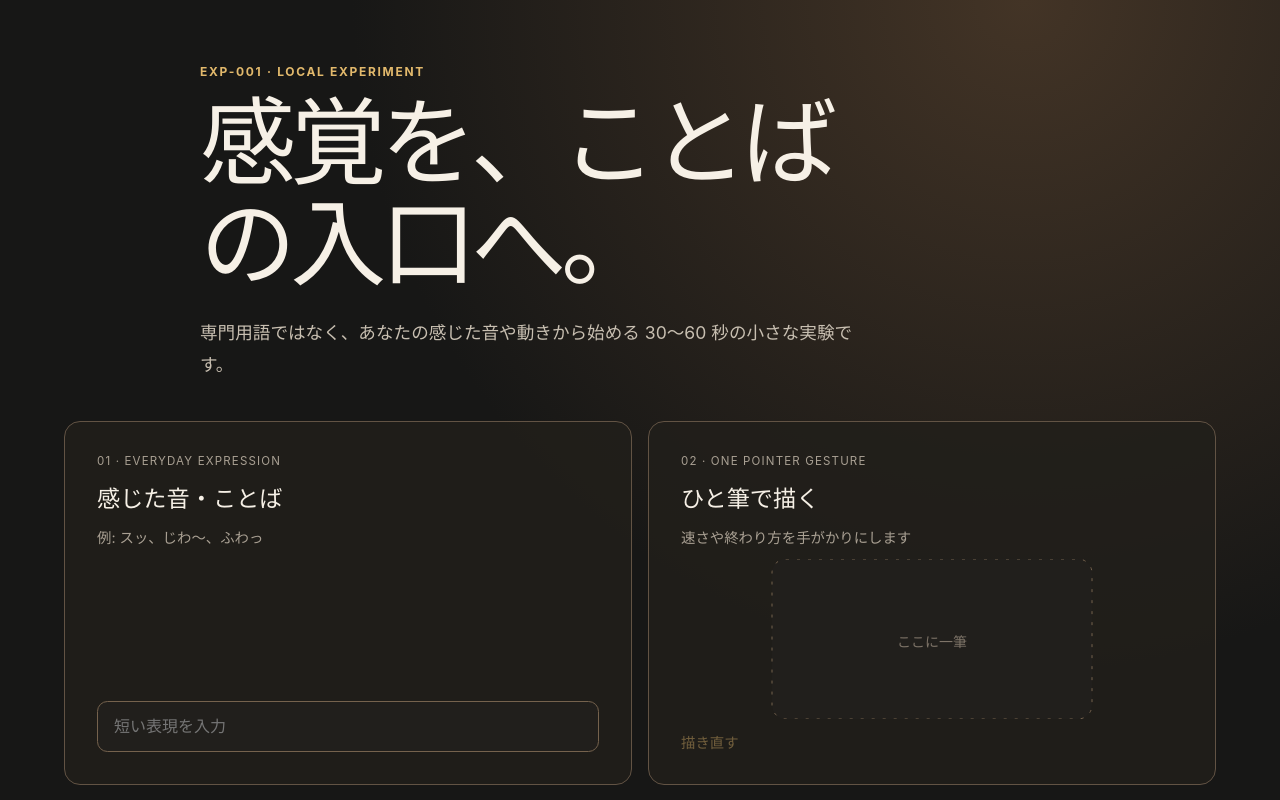
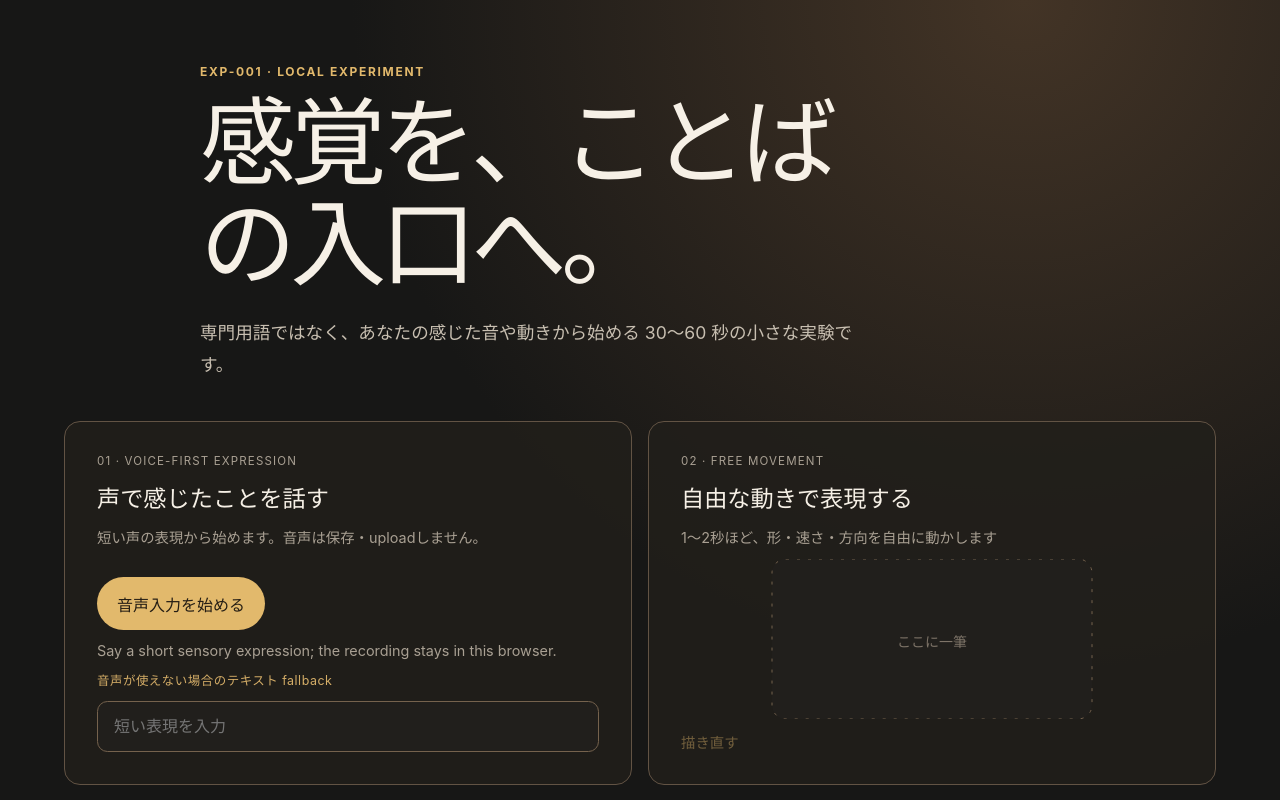
Before and after one commit to Chasoso/sake-sense, a React (Vite) app: page / in a window 1280 px wide. Shown: the top 800 px of the page. Built offline with nearby package versions, Linux system fonts and the light colour scheme.

Commit message:
feat: add voice-first EXP-002 input

```diff
--- /dev/null
+++ b/src/domain/voice.ts
@@ -0,0 +1,46 @@
+export type VoiceSample = {
+  t: number;
+  level: number;
+};
+
+export type VoiceFeatures = {
+  durationMs: number;
+  averageIntensity: number;
+  pauseCount: number;
+  endingBehavior: "maintained" | "fading" | "unknown";
+};
+
+export function extractVoiceFeatures(samples: VoiceSample[], durationMs: number): VoiceFeatures {
+  const validSamples = samples.filter(
+    (sample) => Number.isFinite(sample.t) && Number.isFinite(sample.level),
+  );
+  const levels = validSamples.map((sample) => Math.min(Math.max(sample.level, 0), 1));
+  const averageIntensity = levels.length
+    ? levels.reduce((total, level) => total + level, 0) / levels.length
+    : 0;
+  const pauseCount = validSamples.filter((sample, index) => {
+    const previous = validSamples[index - 1];
+    return sample.level < 0.05 && (!previous || previous.level >= 0.05);
+  }).length;
+  const midpoint = Math.floor(levels.length / 2);
+  const earlier = levels.slice(0, Math.max(midpoint, 1));
+  const ending = levels.slice(midpoint);
+  const earlierAverage = average(earlier);
+  const endingAverage = average(ending);
+  const endingBehavior = !levels.length
+    ? "unknown"
+    : endingAverage < earlierAverage * 0.65
+      ? "fading"
+      : "maintained";
+
+  return {
+    durationMs: Math.max(Math.round(durationMs), 0),
+    averageIntensity,
+    pauseCount,
+    endingBehavior,
+  };
+}
+
+function average(values: number[]): number {
+  return values.length ? values.reduce((total, value) => total + value, 0) / values.length : 0;
+}
--- a/src/features/experiment/Experiment.tsx
+++ b/src/features/experiment/Experiment.tsx
@@ -1,6 +1,7 @@
-import { useRef, useState } from "react";
+import { useEffect, useRef, useState } from "react";
 import { runLocalExperiment, type ExperimentResult } from "../../domain/experiment";
 import { createGesturePath, type GesturePoint } from "../../domain/gesture";
+import { extractVoiceFeatures, type VoiceFeatures, type VoiceSample } from "../../domain/voice";
 
 function pointFromEvent(event: React.PointerEvent<SVGSVGElement>): GesturePoint {
   const rect = event.currentTarget.getBoundingClientRect();
@@ -19,7 +20,27 @@ export function Experiment() {
   const [drawing, setDrawing] = useState(false);
   const [result, setResult] = useState<ExperimentResult | null>(null);
   const [error, setError] = useState("");
+  const [voiceStatus, setVoiceStatus] = useState<
+    "idle" | "recording" | "captured" | "unavailable" | "denied"
+  >("idle");
+  const [voiceFeatures, setVoiceFeatures] = useState<VoiceFeatures | null>(null);
   const capturedPointerId = useRef<number | null>(null);
+  const voiceStream = useRef<MediaStream | null>(null);
+  const voiceContext = useRef<AudioContext | null>(null);
+  const voiceAnalyser = useRef<AnalyserNode | null>(null);
+  const voiceSamples = useRef<VoiceSample[]>([]);
+  const voiceFirstFrame = useRef<number | null>(null);
+  const voiceElapsed = useRef(0);
+  const voiceFrame = useRef<number | null>(null);
+
+  useEffect(
+    () => () => {
+      if (voiceFrame.current !== null) cancelAnimationFrame(voiceFrame.current);
+      voiceStream.current?.getTracks().forEach((track) => track.stop());
+      void voiceContext.current?.close();
+    },
+    [],
+  );
 
   const releasePointer = (event: React.PointerEvent<SVGSVGElement>) => {
     if (capturedPointerId.current !== event.pointerId) return;
@@ -63,8 +84,74 @@ export function Experiment() {
     releasePointer(event);
   };
 
+  const sampleVoice = (timestamp: number) => {
+    const analyser = voiceAnalyser.current;
+    if (!analyser) return;
+    if (voiceFirstFrame.current === null) voiceFirstFrame.current = timestamp;
+    voiceElapsed.current = Math.max(timestamp - voiceFirstFrame.current, 0);
+    const data = new Uint8Array(analyser.fftSize);
+    analyser.getByteTimeDomainData(data);
+    const level = Math.sqrt(
+      data.reduce((total, value) => total + ((value - 128) / 128) ** 2, 0) / data.length,
+    );
+    voiceSamples.current.push({ t: voiceElapsed.current, level });
+    voiceFrame.current = requestAnimationFrame(sampleVoice);
+  };
+
+  const stopVoice = () => {
+    if (voiceFrame.current !== null) cancelAnimationFrame(voiceFrame.current);
+    voiceFrame.current = null;
+    voiceStream.current?.getTracks().forEach((track) => track.stop());
+    voiceStream.current = null;
+    const context = voiceContext.current;
+    voiceContext.current = null;
+    void context?.close();
+    const features = extractVoiceFeatures(voiceSamples.current, voiceElapsed.current);
+    voiceAnalyser.current = null;
+    setVoiceFeatures(features);
+    setVoiceStatus("captured");
+  };
+
+  const startVoice = async () => {
+    if (!navigator.mediaDevices?.getUserMedia || !window.AudioContext) {
+      setVoiceStatus("unavailable");
+      return;
+    }
+    let stream: MediaStream | null = null;
+    try {
+      stream = await navigator.mediaDevices.getUserMedia({ audio: true });
+      const context = new AudioContext();
+      const analyser = context.createAnalyser();
+      analyser.fftSize = 256;
+      context.createMediaStreamSource(stream).connect(analyser);
+      voiceStream.current = stream;
+      voiceContext.current = context;
+      voiceAnalyser.current = analyser;
+      voiceSamples.current = [];
+      voiceFirstFrame.current = null;
+      voiceElapsed.current = 0;
+      setVoiceFeatures(null);
+      setVoiceStatus("recording");
+      voiceFrame.current = requestAnimationFrame(sampleVoice);
+    } catch {
+      stream?.getTracks().forEach((track) => track.stop());
+      setVoiceStatus("denied");
+    }
+  };
+
+  const voiceLabel =
+    voiceStatus === "recording"
+      ? "Listening locally… click stop when finished"
+      : voiceStatus === "captured"
+        ? "Voice captured locally; no recording was saved"
+        : voiceStatus === "denied"
+          ? "Microphone permission was denied. Use the text fallback below."
+          : voiceStatus === "unavailable"
+            ? "Microphone is unavailable in this browser. Use the text fallback below."
+            : "Say a short sensory expression; the recording stays in this browser.";
+
   const analyze = () => {
-    const next = runLocalExperiment(expression, points);
+    const next = runLocalExperiment(expression || (voiceFeatures ? "voice input" : ""), points);
     if ("error" in next) {
       setError(next.error);
       setResult(null);
@@ -92,10 +179,21 @@ export function Experiment() {
       </header>
 
       <section className="experiment__grid" aria-label="感覚入力">
-        <label className="input-card">
-          <span className="input-card__step">01 · everyday expression</span>
-          <strong>感じた音・ことば</strong>
-          <span className="input-card__hint">例: スッ、じわ〜、ふわっ</span>
+        <label className="input-card input-card--voice">
+          <span className="input-card__step">01 · voice-first expression</span>
+          <strong>声で感じたことを話す</strong>
+          <span className="input-card__hint">
+            短い声の表現から始めます。音声は保存・uploadしません。
+          </span>
+          <button
+            className="primary-button"
+            type="button"
+            onClick={voiceStatus === "recording" ? stopVoice : startVoice}
+          >
+            {voiceStatus === "recording" ? "音声入力を止める" : "音声入力を始める"}
+          </button>
+          <span className="input-card__hint">{voiceLabel}</span>
+          <span className="input-card__fallback">音声が使えない場合のテキスト fallback</span>
           <input
             value={expression}
             onChange={(event) => setExpression(event.target.value)}
@@ -106,9 +204,9 @@ export function Experiment() {
         </label>
 
         <div className="input-card">
-          <span className="input-card__step">02 · one pointer gesture</span>
-          <strong>ひと筆で描く</strong>
-          <span className="input-card__hint">速さや終わり方を手がかりにします</span>
+          <span className="input-card__step">02 · free movement</span>
+          <strong>自由な動きで表現する</strong>
+          <span className="input-card__hint">1〜2秒ほど、形・速さ・方向を自由に動かします</span>
           <svg
             className="gesture-pad"
             viewBox="0 0 320 160"
@@ -153,7 +251,7 @@ export function Experiment() {
           {error}
         </p>
       )}
-      {result && <Result result={result} />}
+      {result && <Result result={result} voiceFeatures={voiceFeatures} />}
 
       <footer className="experiment__footer">
         <strong>実験中の表示です。</strong>
@@ -166,7 +264,13 @@ export function Experiment() {
   );
 }
 
-function Result({ result }: { result: ExperimentResult }) {
+function Result({
+  result,
+  voiceFeatures,
+}: {
+  result: ExperimentResult;
+  voiceFeatures: VoiceFeatures | null;
+}) {
   return (
     <section className="result" aria-labelledby="result-title">
       <div className="result__heading">
@@ -208,7 +312,11 @@ function Result({ result }: { result: ExperimentResult }) {
         <summary>開発者向けに計算過程を見る</summary>
         <pre>
           {JSON.stringify(
-            { gesture: result.gesture, representation: result.representation },
+            {
+              voice: voiceFeatures,
+              gesture: result.gesture,
+              representation: result.representation,
+            },
             null,
             2,
           )}
--- a/src/styles.css
+++ b/src/styles.css
@@ -93,6 +93,18 @@ h1 {
 .input-card__hint {
   color: #a9a093;
   font-size: 0.9rem;
+}
+.input-card--voice .primary-button {
+  align-self: flex-start;
+  margin-top: auto;
+}
+.input-card__fallback {
+  color: #d4ad67;
+  font-size: 0.78rem;
+  letter-spacing: 0.04em;
+}
+.input-card--voice input {
+  margin-top: 0;
 }
 input {
   width: 100%;
```
Also changed, not shown: src/domain/gesture.ts (+14 -0 lines), 1 other file (tests, documents, lock files or other folders).
